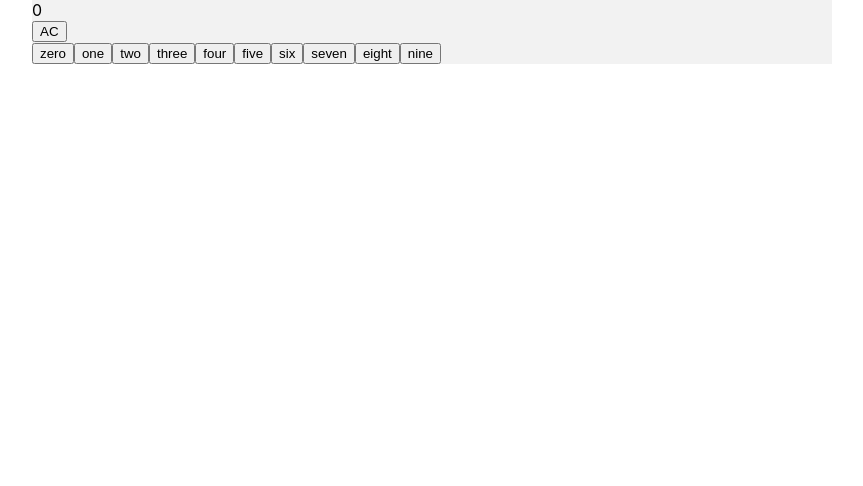
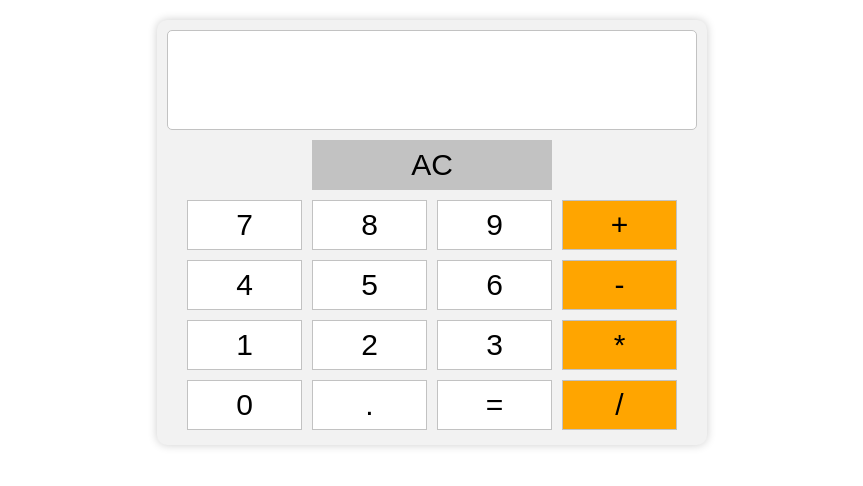
Before and after one commit to Gus-Vilela/js_calculator, a React (Create React App) app: page / in a window 1280 px wide. Shown: the top 486 px of the page, without its empty margins (208-1071 px from the left). Built offline with nearby package versions, Linux system fonts and the light colour scheme.

Commit message:
add calculator Style

```diff
--- a/src/App.css
+++ b/src/App.css
@@ -1,5 +1,90 @@
 .Calc{
-  width: 800px;
+  width: 550px;
   background-color:  #f2f2f2;
   margin: auto;
+  display: flex;
+  flex-direction: row;
+  flex-wrap: wrap;
+  border-radius: 10px;
+  box-shadow: 0 0 10px 0 rgba(0,0,0,0.2);
+  padding: 10px;
+  margin-top: 20px;
+  box-sizing: border-box;
 }
+
+.Calc-Keypad{
+  width: 100%;
+  display: flex;
+  flex-direction: row;
+  flex-wrap: wrap;
+  box-sizing: border-box;
+  align-items: center;
+  justify-content: center;
+}
+
+.Calc-Keypad-Numbers{
+  width: 375px;
+  display: flex;
+  flex-direction: row;
+  flex-wrap: wrap;
+  box-sizing: border-box;
+}
+
+.Calc-Keypad-Operators{
+  width: 125px;
+  display: flex;
+  flex-direction: column;
+  flex-wrap: wrap;
+  box-sizing: border-box;
+}
+
+button{
+  background-color: #fff;
+  border: 1px solid #c2c2c2;
+  width: 115px;
+  height: 50px;
+  margin: 5px;
+  display: flex;
+  justify-content: center;
+  align-items: center;
+  font-size: 30px;
+  cursor: pointer;
+  transition: all 0.2s ease-in-out;
+  box-sizing: border-box;
+}
+
+.Calc-Display{
+  width: 100%;
+  height: 100px;
+  background-color: #fff;
+  border: 1px solid #c2c2c2;
+  border-radius: 5px;
+  display: flex;
+  justify-content: flex-end;
+  align-items: center;
+  padding: 10px;
+  font-size: 40px;
+  box-sizing: border-box;
+  margin-bottom: 5px;
+}
+
+button:hover{
+  opacity: 0.8;
+  border: 1px solid black;
+}
+
+button:active{
+  background-color: #c2c2c2;
+  transform: scale(0.95);
+}
+
+.operator{
+  background-color: orange;
+}
+
+.ac{
+  background-color: #c2c2c2;
+  width: 240px;
+  border: 1px solid #c2c2c2;
+  box-sizing: border-box;
+}
--- a/src/App.js
+++ b/src/App.js
@@ -2,20 +2,31 @@ import './App.css';
 import { useState } from 'react';
 
 function App() {
-	const[data] = useState([{id: 1, name: "zero"},{id: 2, name: "one"},{id: 3, name: "two"},{id: 4, name: "three"},{id: 5, name: "four"},{id: 6, name: "five"},{id: 7, name: "six"},{id: 8, name: "seven"},{id: 9, name: "eight"},{id: 10, name: "nine"}]);
-	const [state, setState] = useState(0);
+
+	const[data] = useState([{id: 8, name: "seven", value: 7},{id: 9, name: "eight", value: 8},{id: 10, name: "nine", value: 9},
+			{id: 5, name: "four", value: 4},{id: 6, name: "five", value: 5},{id: 7, name: "six", value: 6},
+			{id: 2, name: "one", value: 1},{id: 3, name: "two", value: 2},
+			{id: 4, name: "three", value: 3},{id: 1, name: "zero", value:0}])
+	const[operators] = useState([{id: 11, name: "add", value: '+'},{id: 12, name: "subtract", value: '-'},
+			{id: 13, name: "multiply", value: '*'},{id: 14, name: "divide", value: '/'}])
+	const [state, setState] = useState({result:0, display:''});
 	return (
 		<div className='Calc'>
 			<div className='Calc-Display'>
-				{state}
+				{state.display}
 			</div>
 			<div className='Calc-Keypad'>
-				<button onClick={() => setState(0)}>AC</button>
+				<button id="clear" className='ac' onClick={() => setState(({result:0, display:''}))}>AC</button>
+				<div className='Calc-Keypad-Numbers'>
+					{data.map((item) => { return <button key={item.id} id={item.name}>{item.value}</button> })}
+					<button id='decimal'>.</button>
+					<button id='equals'>=</button>
+				</div>
+
 				<div className='Calc-Keypad-Operators'>
+					{operators.map((item) => { return <button className='operator' key={item.id} id={item.name}>{item.value}</button> })}
 				</div>
-				<div className='Calc-Keypad-Numbers'>
-					{data.map((item) => { return <button key={item.id} onClick={() => setState((item.id-1))}>{item.name}</button> })}
-				</div>
+
 			</div>
 		</div>
 );}
```
